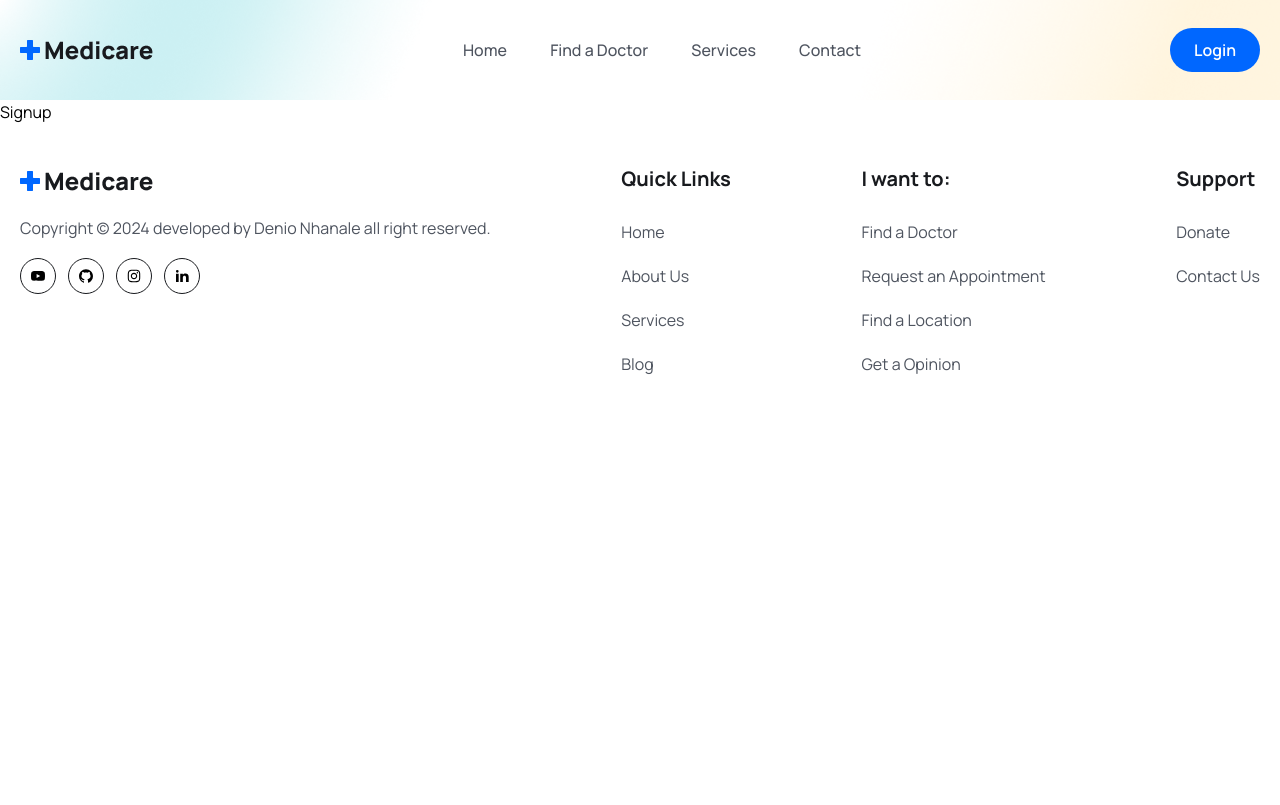
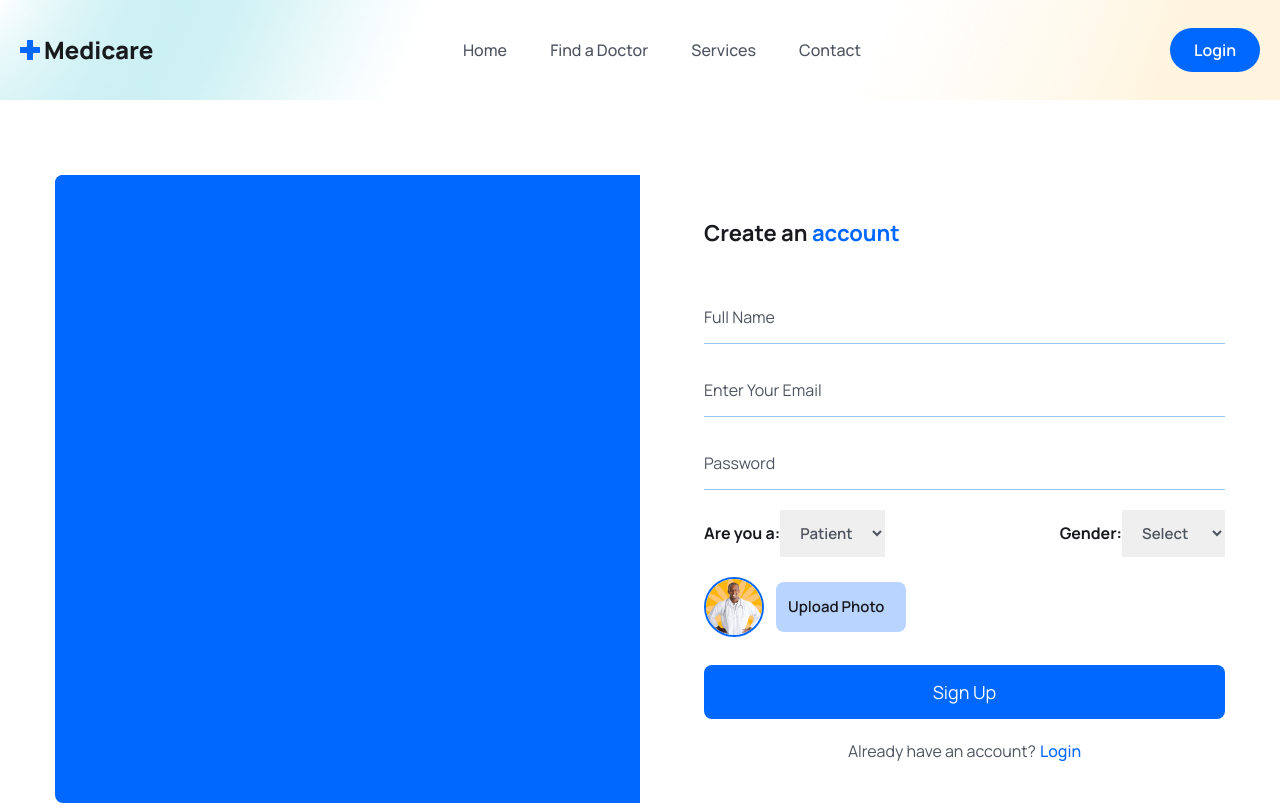
Before and after one commit to deniodev/Pro-Appointments, a React (Vite) app in the folder frontend/: page /register in a window 1280 px wide. Shown: the top 805 px of the page. Built offline with nearby package versions, Linux system fonts and the light colour scheme.

Commit message:
Add Sign Up

```diff
--- a/frontend/src/pages/Signup.jsx
+++ b/frontend/src/pages/Signup.jsx
@@ -1,8 +1,172 @@
-import React from 'react'
+import React, { useState } from 'react';
+import signupimg from '../assets/images/signup.gif';
+import avatar from '../assets/images/doctor-img01.png';
+import { Link } from 'react-router-dom';
 
 const Signup = () => {
+
+  const [selectedFile, setSelectedFile] = useState(null)
+  const [previewURL, setPreviewURL] = useState("")
+  const [formData, setFormData] = useState({
+    name: '',
+    email: '',
+    password:'',
+    photo: selectedFile,
+    gender:'',
+    role: 'patient'
+  });
+
+  const handleInputChange = (e) => {
+    setFormData({...formData, [e.target.name]:e.target.value})
+  };
+
+
+  const handleFileInputChange = async (event)=>{
+    const file = event.target.files[0];
+
+  };
+
+  const submitHandler = async event=>{
+    event.preventDefault()
+  }
+
   return (
-    <div>Signup</div>
+    <section className='px-5 xl:px-0'>
+      <div className="max-w-[1170px] mx-auto">
+        <div className="grid grid-cols-1 lg:grid-cols-2">
+          {/* =========== img box =========== */}
+          <div className='hidden lg:block bg-primaryColor rounded-l-lg'>
+            <figure className='rounded-l-lg'>
+              <img src={signupimg} alt="" className='w-full rounded-l-lg' />
+            </figure>
+          </div>
+
+          {/* ========== sign up form ========== */}
+          <div className="rounded-l-lg lg:pl-16 py-10">
+            <h3 className="text-headingColor text-[22px] leading-9 font-bold mb-10">
+              Create an <span className='text-primaryColor'>account</span>
+            </h3>
+
+          <form onSubmit={submitHandler}>
+          <div className="mb-5">
+            <input
+            type="text"
+            placeholder="Full Name"
+            name="name"
+            value={formData.name}
+            onChange={handleInputChange}
+            className="w-full pr-4 py-3 border-b border-solid border-[#0066ff61]
+            focus:outline-none focus:border-b-primaryColor text-[16px] leading-7
+            text-headingColor placeholder:text-textColor cursor-pointer"
+            required
+            />
+          </div>
+
+          <div className="mb-5">
+            <input
+            type="email"
+            placeholder="Enter Your Email"
+            name="email"
+            value={formData.email}
+            onChange={handleInputChange}
+            className="w-full pr-4 py-3 border-b border-solid border-[#0066ff61]
+            focus:outline-none focus:border-b-primaryColor text-[16px] leading-7
+            text-headingColor placeholder:text-textColor cursor-pointer"
+            required
+            />
+          </div>
+
+          <div className="mb-5">
+            <input
+            type="password"
+            placeholder="Password"
+            name="password"
+            value={formData.password}
+            onChange={handleInputChange}
+            className="w-full pr-4 py-3 border-b border-solid border-[#0066ff61]
+            focus:outline-none focus:border-b-primaryColor text-[16px] leading-7
+            text-headingColor placeholder:text-textColor cursor-pointer"
+            required
+            />
+          </div>
+
+          <div className="mb-5 flex items-center justify-between">
+            <label className='text-headingColor font-bold text-[16px] leading-7'>
+              Are you a:
+              <select
+               name="role"
+               value={formData.role}
+               onChange={handleInputChange}
+               className='text-textColor font-semibold text-[15px] leading-7 px-4 py-3 focus:outline-none'
+              >
+                <option value="patient">Patient</option>
+                <option value="doctor">Doctor</option>
+              </select>
+            </label>
+
+            <label className='text-headingColor font-bold text-[16px] leading-7'>
+              Gender:
+              <select
+               name="gender"
+               value={formData.gender}
+               onChange={handleInputChange}
+               className='text-textColor font-semibold text-[15px] leading-7 px-4 py-3 focus:outline-none'>
+                <option value="">Select</option>
+                <option value="male">Male</option>
+                <option value="female">Female</option>
+                <option value="other">Other</option>
+              </select>
+            </label>
+            </div>
+
+          <div className="mb-5 flex items-center gap-3">
+            <figure className='w-[60px] h-[60px] rounded-full border-2 border-solid border-primaryColor
+            flex items-center justify-center'>
+              <img src={avatar} alt="" className='w-full rounded-full'/>
+            </figure>
+
+          <div className='relative w-[130px] h-[50px]'>
+            <input
+            type="file"
+            name='photo'
+            id="customFile"
+            onChange={handleFileInputChange}
+            accept='.jpeg, .png'
+            className='absolute top-0 left-0 w-full h-full opacity-0 cursor-pointer'
+            />
+
+            <label
+            htmlFor="customFile"
+            className='absolute top-0 left-0 w-full h-full flex items-center px-[0.75rem] py-[0.375rem]
+            text-[15px] leading-6 overflow-hidden bg-[#0066ff46] text-headingColor font-semibold
+            rounded-lg truncate cursor-pointer'
+            >
+              Upload Photo
+            </label>
+          </div>
+          </div>
+
+          <div className="mt-7">
+            <button
+            type="submit"
+            className="w-full bg-primaryColor text-white text-[18px] leading-[30px] rounded-lg px-4 py-3"
+            >
+              Sign Up
+            </button>
+          </div>
+
+          <p className="mt-5 text-textColor text-center">
+            Already have  an account?
+            <Link to='/login' className="text-primaryColor font-medium ml-1">
+              Login
+            </Link>
+          </p>
+
+          </form>
+          </div>
+        </div>
+      </div>
+    </section>
   )
 }
 
```
